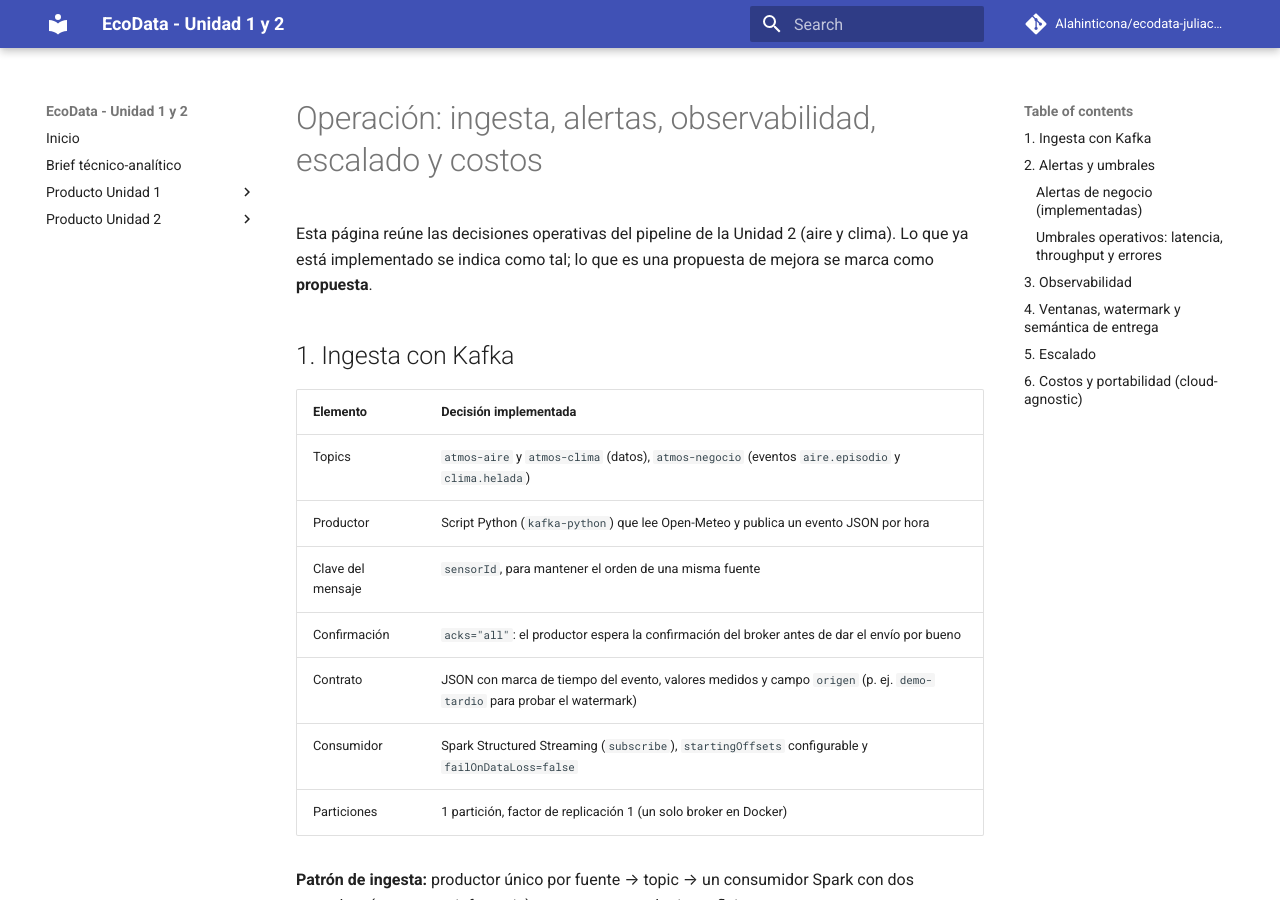
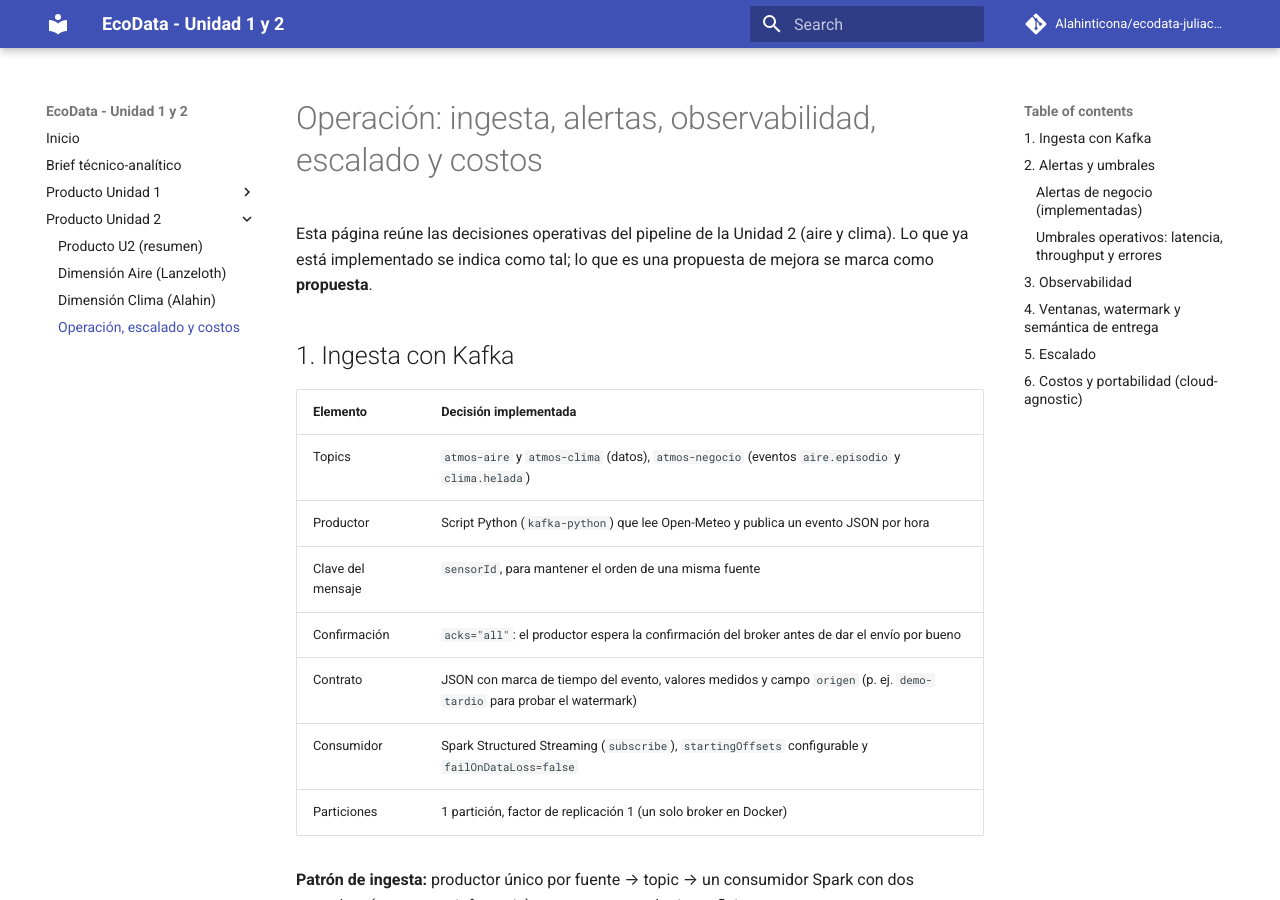
Before and after one commit to Alahinticona/ecodata-juliaca-u1, an MkDocs documentation site: the page built from docs/u2/operacion.md, in a window 1280 px wide and 900 px high. Built offline with MkDocs 1.6.1 and Material for MkDocs 9.7.7, drawn with Linux system fonts in a browser that asks for light colours; comment, search, counter and statistics services are not loaded.

Commit message:
Agrega operación al menú

```diff
--- a/mkdocs.yml
+++ b/mkdocs.yml
@@ -27,6 +27,7 @@ nav:
       - Producto U2 (resumen): u2/index.md
       - Dimensión Aire (Lanzeloth): u2/dimension-aire.md
       - Dimensión Clima (Alahin): u2/dimension-clima.md
+      - Operación, escalado y costos: u2/operacion.md
 
 markdown_extensions:
   - tables
```
